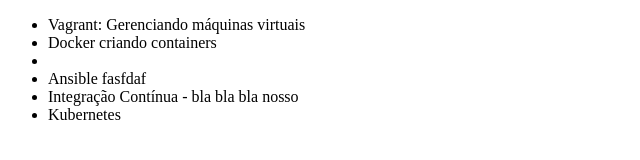
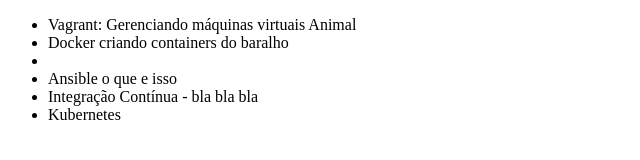
Before and after one commit to marcosaugustomodesto/alura-git, a plain HTML site: page index.html in a window 1280 px wide. Shown: the whole page, without its empty margins (0-640 px from the left). Drawn offline with Linux system fonts and the light colour scheme.

Commit message:
teste de rebase loco

```diff
--- a/index.html
+++ b/index.html
@@ -6,10 +6,10 @@
 </head>
 <body>
     <ul>
-        <li>Vagrant: Gerenciando máquinas virtuais</li>
-        <li>Docker criando containers<li>
-        <li>Ansible fasfdaf</li>
-        <li>Integração Contínua - bla bla bla nosso</li>
+        <li>Vagrant: Gerenciando máquinas virtuais Animal</li>
+        <li>Docker criando containers do baralho<li>
+        <li>Ansible o que e isso</li>
+        <li>Integração Contínua - bla bla bla</li>
         <li>Kubernetes</li>
     </ul>
 </body>
```
